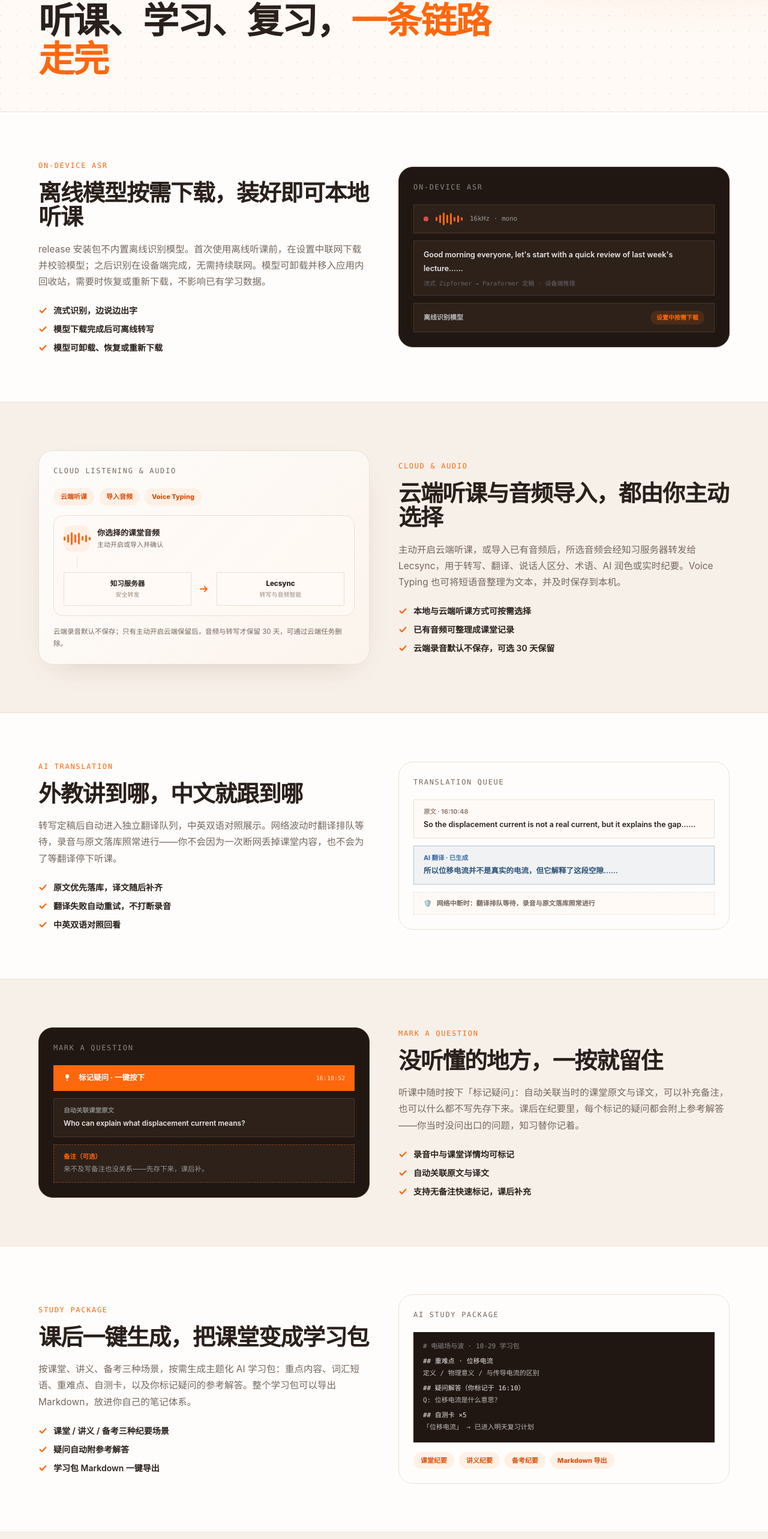
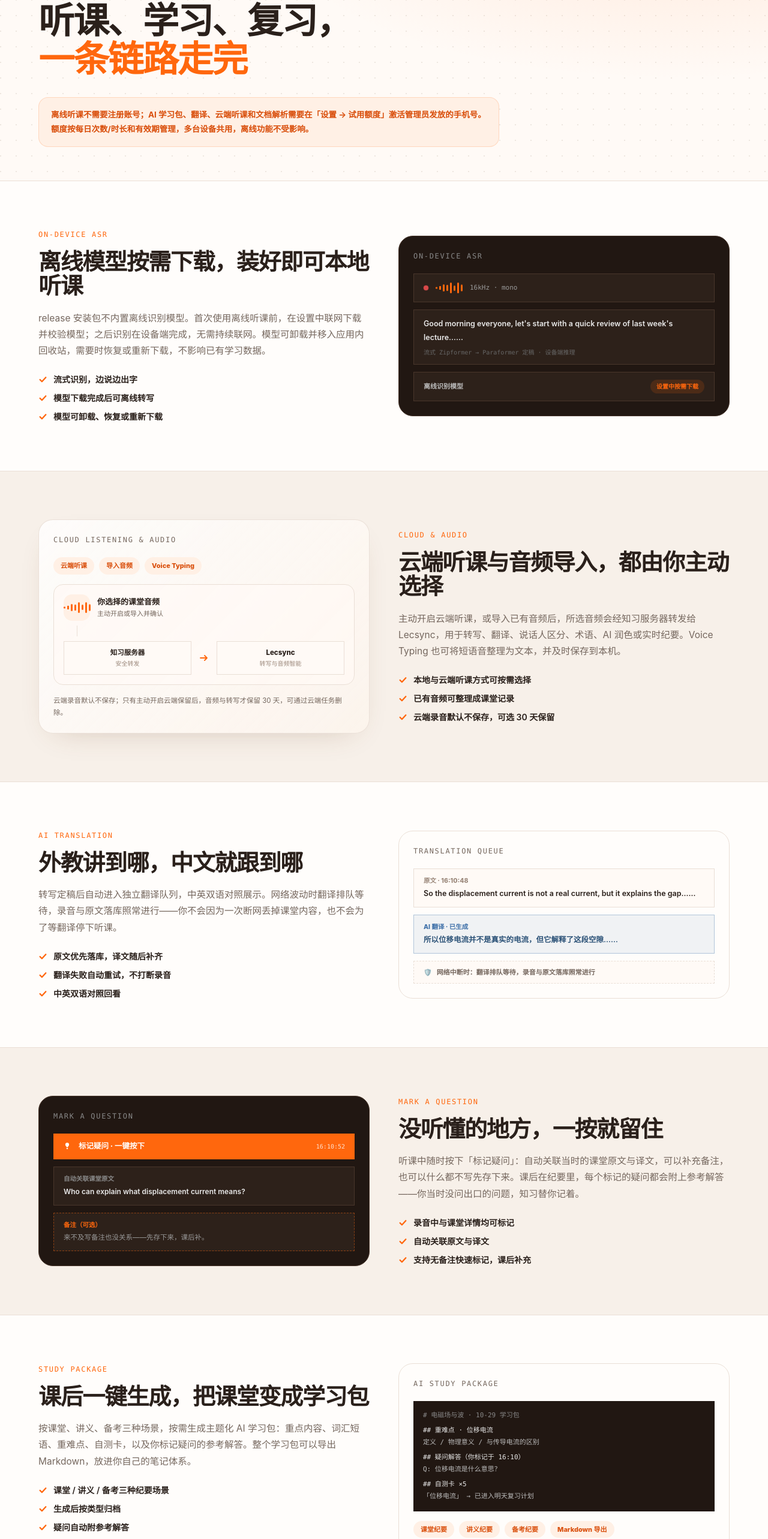
Before and after one commit to YZUSeanYan/course-companion, a React (Vite) app in the folder site/: page /#/features in a window 1280 px wide. Shown: the part 200-2766 px from the top of the page at 60% size. Built offline with nearby package versions, Linux system fonts and the light colour scheme.

Commit message:
docs: sync website with trial quota and categorized learning

```diff
--- a/site/src/components/site/SiteFooter.tsx
+++ b/site/src/components/site/SiteFooter.tsx
@@ -65,7 +65,7 @@ export default function SiteFooter() {
             </a>
           </div>
           <p className="mono-label" style={{ color: 'var(--ink-3)' }}>
-            本软件免费 · 仅供个人学习使用 · 无商业许可
+            当前试用免费 · 仅供个人学习使用 · 无商业许可
           </p>
         </div>
       </div>
--- a/site/src/pages/Features.tsx
+++ b/site/src/pages/Features.tsx
@@ -216,6 +216,40 @@ function ReviewIllustration() {
   )
 }
 
+const CATEGORY_GROUPS = [
+  { t: '课堂纪要', n: 1 },
+  { t: '我的疑问', n: 2 },
+  { t: '重点与摘要', n: 4 },
+  { t: '词汇', n: 12 },
+  { t: '短语', n: 5 },
+  { t: '自测问答', n: 6 },
+  { t: '练习', n: 8 },
+]
+
+function CategoryIllustration() {
+  return (
+    <div className="rounded-3xl p-6" style={{ background: 'var(--surface)', border: '1px solid var(--line)' }}>
+      <p className="mono-label mb-5">ORGANIZED BY TYPE</p>
+      <div className="grid grid-cols-2 gap-2">
+        {CATEGORY_GROUPS.map((group) => (
+          <div
+            key={group.t}
+            className="flex items-center justify-between gap-2 rounded-xl px-3 py-2.5"
+            style={{ background: 'var(--bg)', border: '1px solid var(--line)' }}
+          >
+            <span style={{ fontSize: 12, fontWeight: 800 }}>{group.t}</span>
+            <span style={{ fontSize: 10, fontWeight: 800, color: 'var(--brand-deep)' }}>{group.n} 项</span>
+          </div>
+        ))}
+      </div>
+      <div className="mt-4 rounded-xl px-4 py-3" style={{ background: 'var(--brand-soft)', border: '1px solid rgba(255,103,13,.18)' }}>
+        <p style={{ fontSize: 11.5, fontWeight: 800, color: 'var(--brand-deep)' }}>复习 · 今日到期 5</p>
+        <p style={{ fontSize: 11, marginTop: 3, color: 'var(--ink-2)' }}>词汇 2 · 短语 1 · 自测 1 · 练习 1</p>
+      </div>
+    </div>
+  )
+}
+
 const SECTIONS = [
   {
     label: 'ON-DEVICE ASR',
@@ -249,8 +283,15 @@ const SECTIONS = [
     label: 'STUDY PACKAGE',
     title: '课后一键生成，把课堂变成学习包',
     body: '按课堂、讲义、备考三种场景，按需生成主题化 AI 学习包：重点内容、词汇短语、重难点、自测卡，以及你标记疑问的参考解答。整个学习包可以导出 Markdown，放进你自己的笔记体系。',
-    points: ['课堂 / 讲义 / 备考三种纪要场景', '疑问自动附参考解答', '学习包 Markdown 一键导出'],
+    points: ['课堂 / 讲义 / 备考三种纪要场景', '生成后按类型归档', '疑问自动附参考解答', '学习包 Markdown 一键导出'],
     illustration: <PackageIllustration />,
+  },
+  {
+    label: 'ORGANIZED BY TYPE',
+    title: '学习内容自动归档，复习不再翻长列表',
+    body: '课程详情页把学习内容分为课堂纪要、我的疑问、重点与摘要、词汇、短语、自测问答和练习；每类显示数量与预览，点开二级页查看带来源的具体内容。复习页按类型汇总今日到期与卡片总数，进入分类后逐张复习，也能浏览该分类全部卡片。',
+    points: ['课程页 7 类归档，空分类不显示', '复习页显示每类今日到期与总数', '二级页查看来源和全部卡片'],
+    illustration: <CategoryIllustration />,
   },
   {
     label: 'DOCUMENT PARSING',
@@ -262,8 +303,8 @@ const SECTIONS = [
   {
     label: 'EXAM & REVIEW',
     title: '从备考六级，到期末冲刺',
-    body: '导入六级等标准词表可确定性去重建卡，也可以按你自己的讲义语境提取词汇。复习排期由 FSRS 间隔重复算法安排，支持 TTS 跟读——备考材料不再是「存了就看不动」的收藏夹。',
-    points: ['CET-6 标准词表确定性导入', '按资料语境提取词汇短语', 'FSRS 复习排期 + TTS 跟读'],
+    body: '导入六级等标准词表可确定性去重建卡，也可以按你自己的讲义语境提取词汇。复习排期由 FSRS 间隔重复算法安排，复习页按词汇、短语、自测问答和练习分类；支持 TTS 跟读——备考材料不再是「存了就看不动」的收藏夹。',
+    points: ['CET-6 标准词表确定性导入', '按资料语境提取词汇短语', '按类型查看今日到期与全部卡片', 'FSRS 复习排期 + TTS 跟读'],
     illustration: <ReviewIllustration />,
   },
 ]
@@ -277,8 +318,19 @@ export default function Features() {
             <p className="mono-label mono-label--brand">FEATURES</p>
             <h1 className="display mt-5 max-w-3xl" style={{ fontSize: 'clamp(36px, 5vw, 60px)' }}>
               听课、学习、复习，
+              <br />
               <span style={{ color: 'var(--brand)' }}>一条链路走完</span>
             </h1>
+          </Reveal>
+          <Reveal delay={0.08}>
+            <div
+              className="mt-8 max-w-3xl rounded-2xl px-5 py-4"
+              style={{ background: 'var(--brand-soft)', border: '1px solid rgba(255,103,13,.18)' }}
+            >
+              <p style={{ fontSize: 13.5, fontWeight: 700, color: 'var(--brand-deep)', lineHeight: 1.8 }}>
+                离线听课不需要注册账号；AI 学习包、翻译、云端听课和文档解析需要在「设置 → 试用额度」激活管理员发放的手机号。额度按每日次数/时长和有效期管理，多台设备共用，离线功能不受影响。
+              </p>
+            </div>
           </Reveal>
         </div>
       </section>
--- a/site/src/pages/Feedback.tsx
+++ b/site/src/pages/Feedback.tsx
@@ -10,6 +10,14 @@ const FAQS = [
   {
     q: '哪些功能需要联网？断网了怎么办？',
     a: '模型下载、云端听课、音频转写、Voice Typing、AI 翻译、文档解析和 AI 学习包需要联网。离线模型下载完成后，本地识别不需要持续联网；断网时翻译任务可排队等待，录音与原文保存不受影响。云端功能则需要网络恢复后再使用。',
+  },
+  {
+    q: '为什么提示需要激活试用额度？',
+    a: '离线听课、本机识别、已有课堂和复习内容都不需要账号。AI 学习包、翻译、云端听课和文档解析需要管理员先在运营后台添加你的手机号，然后在 App 的「设置 → 试用额度」输入手机号激活。手机号只用于额度与设备绑定，不用于登录、营销或课堂内容关联。',
+  },
+  {
+    q: '一个手机号可以几台设备？额度怎么算？',
+    a: '默认一个手机号可绑定 3 台设备，管理员可按人调整；多台设备共用同一份每日额度。AI 学习包、云端音频分钟、翻译字符和文档解析分别计数，额度每天按北京时间 0 点重置；有效期结束后需要管理员续期，离线功能仍可继续使用。',
   },
   {
     q: '为什么首次离线听课前要下载模型？',
--- a/site/src/pages/Home.tsx
+++ b/site/src/pages/Home.tsx
@@ -56,9 +56,9 @@ const FEATURES = [
   { icon: IconEar, t: '本地 / 云端听课', d: '离线识别在手机本地完成，模型按需下载；也可主动开启云端听课，按课堂环境选择合适方式。' },
   { icon: IconGlobe, t: 'AI 实时翻译', d: '转写定稿后进入独立翻译队列，中英双语对照；网络失败不打断录音，课堂原文优先保存到本机。' },
   { icon: IconBack, t: '一键标记疑问', d: '听课中随时标记没听懂的地方，自动附上课堂原文，可补充备注；来不及写时，一键也能先把疑问留住。' },
-  { icon: IconNotes, t: 'AI 学习包', d: '课后按课堂、讲义或备考场景生成纪要、词汇短语、重难点与自测卡，标记的疑问附参考解答。' },
+  { icon: IconNotes, t: 'AI 学习包', d: '课后按课堂、讲义或备考场景生成纪要、词汇短语、重难点与自测卡；生成后按类型归档，标记的疑问附参考解答。' },
   { icon: IconDoc, t: '音频与讲义导入', d: '导入已有音频整理成课堂记录；PDF / JPG / PNG 讲义可逐页提取文本、保留页图并进行视觉解析。' },
-  { icon: IconCards, t: '备考间隔复习', d: '六级等标准词表确定性导入，按资料语境提取词汇，FSRS 算法安排复习节奏，支持 TTS 跟读。' },
+  { icon: IconCards, t: '备考间隔复习', d: '六级等标准词表确定性导入，按资料语境提取词汇，FSRS 安排复习节奏；复习页按词汇、短语、自测和练习分类。' },
 ]
 
 const MANIFESTO = [
@@ -225,6 +225,16 @@ export default function Home() {
               </Reveal>
             ))}
           </div>
+          <Reveal delay={0.1}>
+            <div
+              className="mt-8 rounded-2xl px-5 py-4"
+              style={{ background: 'var(--brand-soft)', border: '1px solid rgba(255,103,13,.18)' }}
+            >
+              <p style={{ fontSize: 13.5, fontWeight: 700, color: 'var(--brand-deep)', lineHeight: 1.8 }}>
+                <strong>试用说明：</strong>离线听课不需要注册账号；AI 学习包、翻译、云端听课和文档解析需要在「设置 → 试用额度」激活管理员发放的手机号。额度按每日次数/时长和有效期管理，多台设备共用，离线功能不受影响。
+              </p>
+            </div>
+          </Reveal>
         </div>
       </section>
 
@@ -299,7 +309,7 @@ export default function Home() {
               下节课，带上知习。
             </h2>
             <p className="mx-auto mt-5 max-w-md" style={{ color: 'rgba(255,255,255,.85)', fontSize: 15.5, lineHeight: 1.8 }}>
-              知习 v{CURRENT_RELEASE.version} {CURRENT_RELEASE.channel} · {CURRENT_RELEASE.minAndroidShort} · {CURRENT_RELEASE.abi} · 无需账号
+              知习 v{CURRENT_RELEASE.version} {CURRENT_RELEASE.channel} · {CURRENT_RELEASE.minAndroidShort} · {CURRENT_RELEASE.abi} · 离线无需账号 · AI/云端需激活额度
             </p>
             <div className="flex flex-wrap justify-center gap-4 mt-9">
               <Link to="/download" className="btn btn-light" style={{ fontWeight: 800 }}>
```
Also changed, not shown: 2 other files (tests, documents, lock files or other folders).
